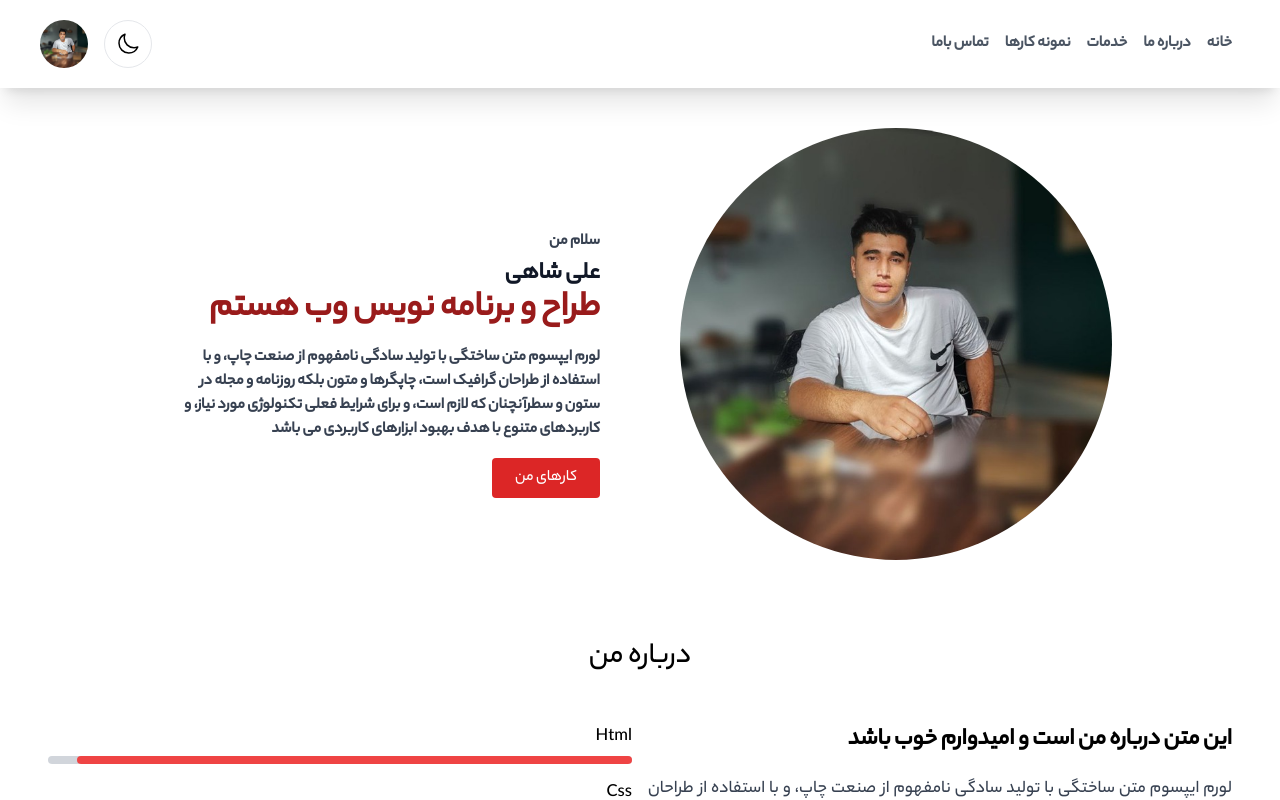
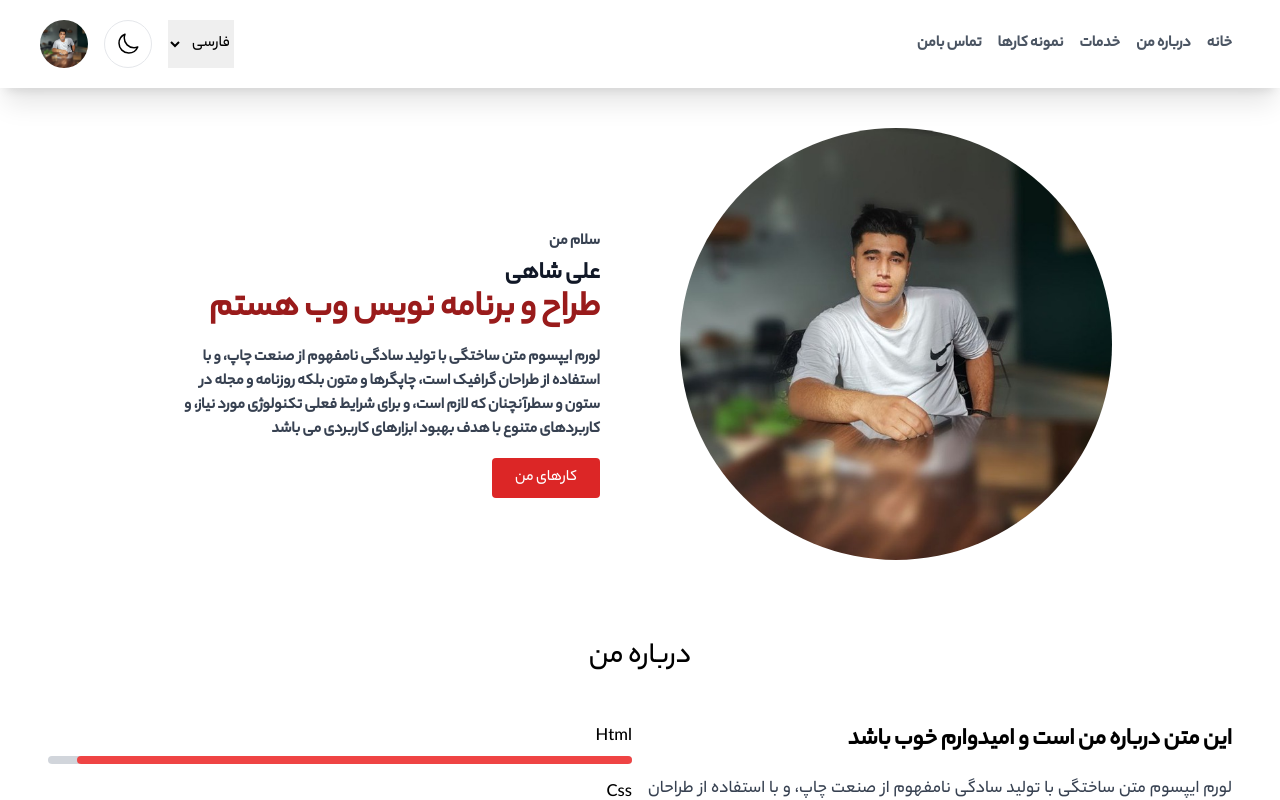
Before and after one commit to alishahi7645/alishahiwebsite, a React (Create React App) app: page / in a window 1280 px wide. Shown: the top 800 px of the page. Built offline with nearby package versions, Linux system fonts and the light colour scheme.

Commit message:
end translate navbar

```diff
--- a/src/Components/navbar/Navbar.jsx
+++ b/src/Components/navbar/Navbar.jsx
@@ -1,23 +1,25 @@
 import React, { useEffect, useState } from "react";
 import "../../index.css";
 import alishahi from "../../assets/images/alishahi.jpg";
+import { useTranslation } from "react-i18next";
+import i18n from "../../assets/i18n";
 
 function Navbar() {
   const [darkMode, setDarkMode] = useState(false);
   const [humber, setHumber] = useState(false);
-  console.log(humber);
+  const { t } = useTranslation();
 
   useEffect(() => {
     let darkmode = document.getElementById("darkmode");
     let lightmode = document.getElementById("lightmode");
     let flag = true;
-    let html = document.getElementById('html')
+    let html = document.getElementById("html");
     darkmode.addEventListener("click", function () {
-      if(flag === true){
-        html.setAttribute('class','dark')
+      if (flag === true) {
+        html.setAttribute("class", "dark");
         flag = false;
-      }else{
-        html.setAttribute('class','')
+      } else {
+        html.setAttribute("class", "");
         flag = true;
       }
     });
@@ -67,23 +69,37 @@ function Navbar() {
         <div className="nr">
           <ul className="flex items-center justify-center hidden sm:flex">
             <li className="font-bold m-2 text-gray-600 hover:text-gray-900 dark:text-gray-200">
-              <a href="">خانه</a>
+              <a href="">{t("home")}</a>
             </li>
             <li className="font-bold m-2 text-gray-600 hover:text-gray-900 dark:text-gray-200">
-              <a href="">درباره ما</a>
+              <a href="">{t("aboutme")}</a>
             </li>
             <li className="font-bold m-2 text-gray-600 hover:text-gray-900 dark:text-gray-200">
-              <a href="">خدمات</a>
+              <a href="">{t("services")}</a>
             </li>
             <li className="font-bold m-2 text-gray-600 hover:text-gray-900 dark:text-gray-200">
-              <a href="">نمونه کارها</a>
+              <a href="">{t("portfolio")}</a>
             </li>
             <li className="font-bold m-2 text-gray-600 hover:text-gray-900 dark:text-gray-200">
-              <a href="">تماس باما</a>
+              <a href="">{t("contact")}</a>
             </li>
           </ul>
         </div>
         <div className="nl flex">
+          <div className="lan flex item-center  ml-4 ">
+            <select
+              name=""
+              id=""
+              onChange={(e) => {
+                i18n.changeLanguage(e.target.value);
+              }}
+              value={i18n.language}
+            >
+              <option value="">زبان</option>
+              <option value="fa">فارسی</option>
+              <option value="en">english</option>
+            </select>
+          </div>
           <div className="w-12 h-12 border rounded-full ml-4 flex items-center text-center dark:border-0">
             {darkMode ? (
               <button
--- /dev/null
+++ b/src/assets/i18n/en.js
@@ -0,0 +1,8 @@
+const en = {
+    // navbar english language
+    "home" : "home",
+    "contact" : "contact",
+    "services" : "services",
+    "aboutme" : "aboutme",
+    "portfolio" : "portfolio"
+}
--- /dev/null
+++ b/src/assets/i18n/fa.js
@@ -0,0 +1,9 @@
+const fa = {
+    // navbar persian language
+    "home" : "خانه",
+    "contact" : "تماس بامن",
+    "services" : "خدمات",
+    "aboutme" : "درباره من",
+    "portfolio" : "نمونه کارها"
+}
+export default fa;
--- /dev/null
+++ b/src/assets/i18n/index.js
@@ -0,0 +1,27 @@
+import i18n from "i18next";
+import { initReactI18next } from "react-i18next";
+
+import en from "./en";
+import fa from "./fa";
+
+const resources = {
+  en: {
+    translation: en,
+  },
+  fa: {
+    translation: fa,
+  },
+};
+
+i18n.use(initReactI18next).init({
+  resources,
+  lng: "fa",
+
+  keySeparator: false,
+
+  interpolation: {
+    escapeValue: false,
+  },
+});
+
+export default i18n;
--- a/src/index.js
+++ b/src/index.js
@@ -2,6 +2,7 @@ import React from 'react';
 import ReactDOM from 'react-dom/client';
 import './index.css';
 import App from './App';
+import './assets/i18n';
 
 const root = ReactDOM.createRoot(document.getElementById('root'));
 root.render(
```
